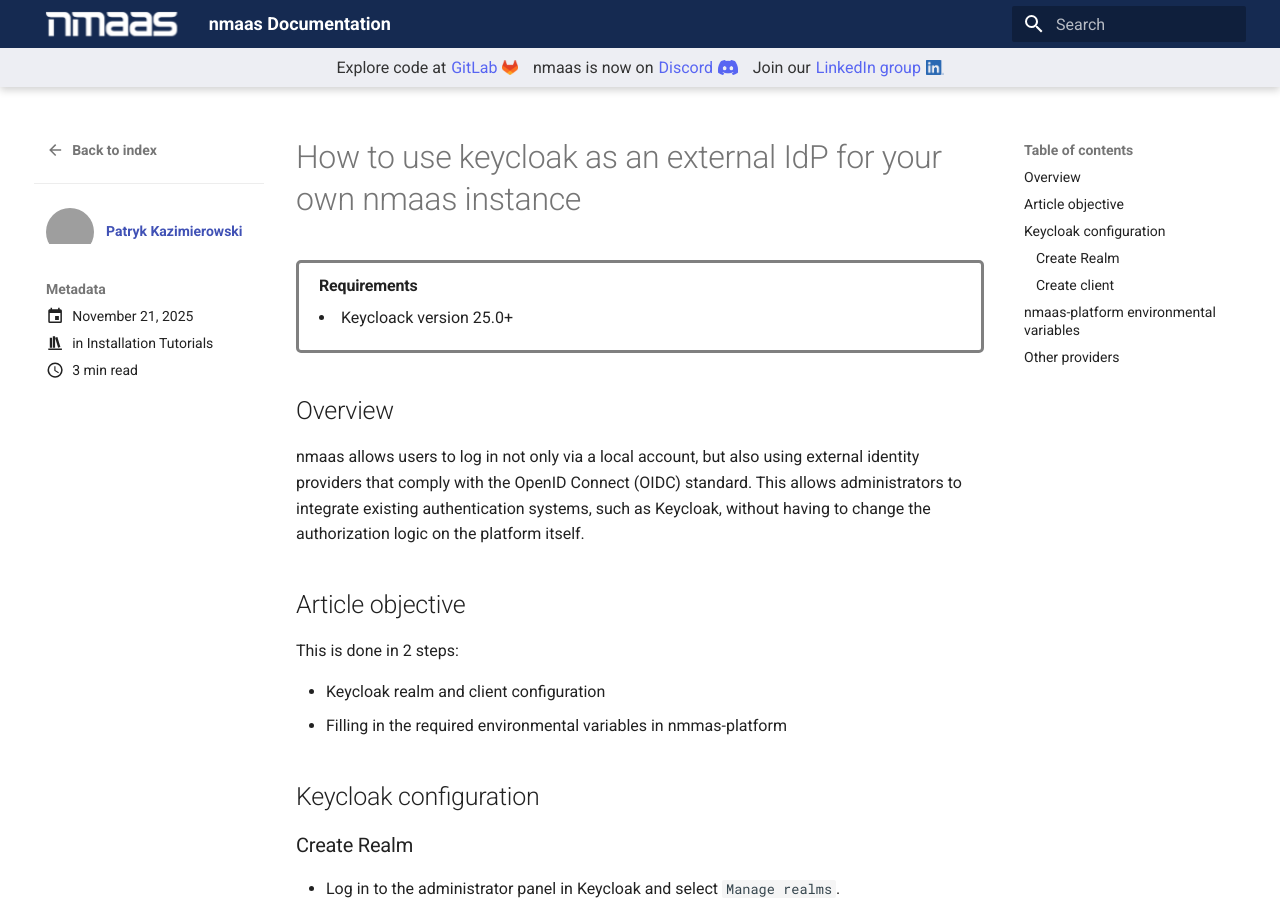
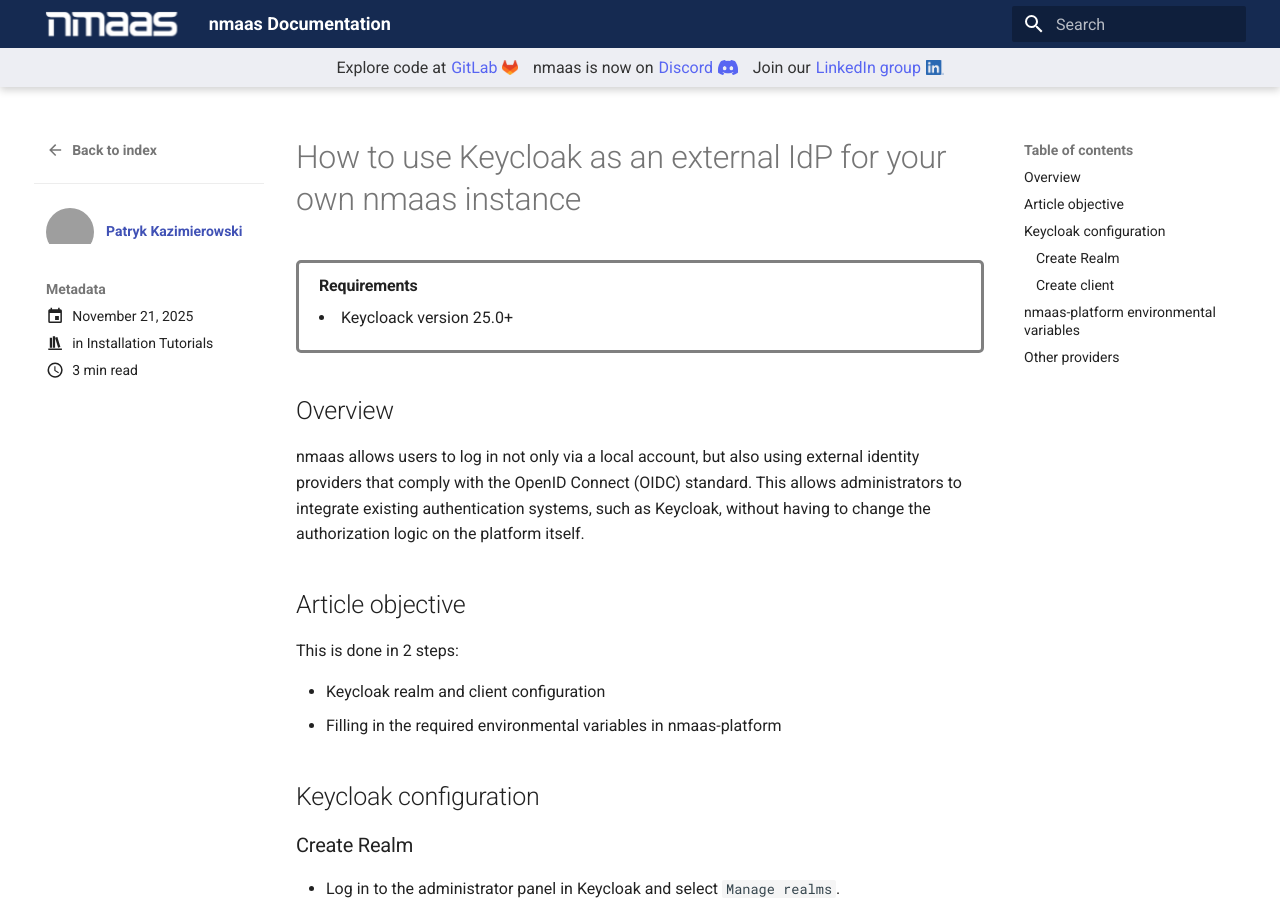
Before and after one commit to nmaas-platform/nmaas-docs, an MkDocs documentation site: the page built from docs/blog/posts/006_keycloak_integration.md, in a window 1280 px wide and 900 px high. Built offline with MkDocs 1.6.1 and Material for MkDocs 9.7.7, drawn with Linux system fonts in a browser that asks for light colours; grey boxes are pictures that could not be loaded.

Commit message:
fixed typo

```diff
--- a/docs/blog/posts/006_keycloak_integration.md
+++ b/docs/blog/posts/006_keycloak_integration.md
@@ -6,7 +6,7 @@
 categories:
     - Installation Tutorials
 ---
-# How to use keycloak as an external IdP for your own nmaas instance
+# How to use Keycloak as an external IdP for your own nmaas instance
 
 <div style="border: 3px solid gray; border-radius: 5px; padding-left: 20px; padding-bottom: 20px">
 
@@ -24,7 +24,7 @@
 This is done in 2 steps:
 
 - Keycloak realm and client configuration
-- Filling in the required environmental variables in nmmas-platform
+- Filling in the required environmental variables in nmaas-platform
 
 ## Keycloak configuration
 
```
